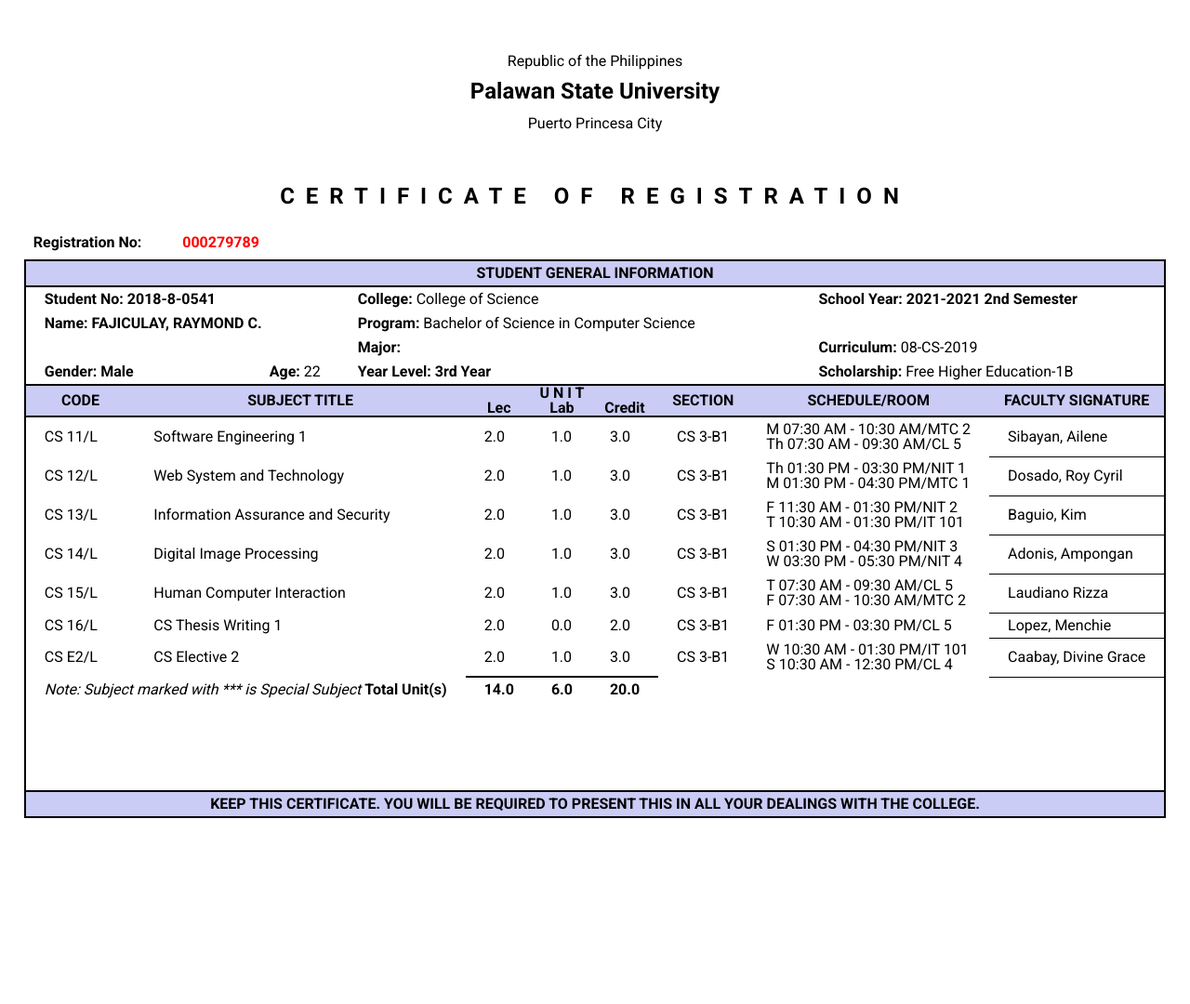
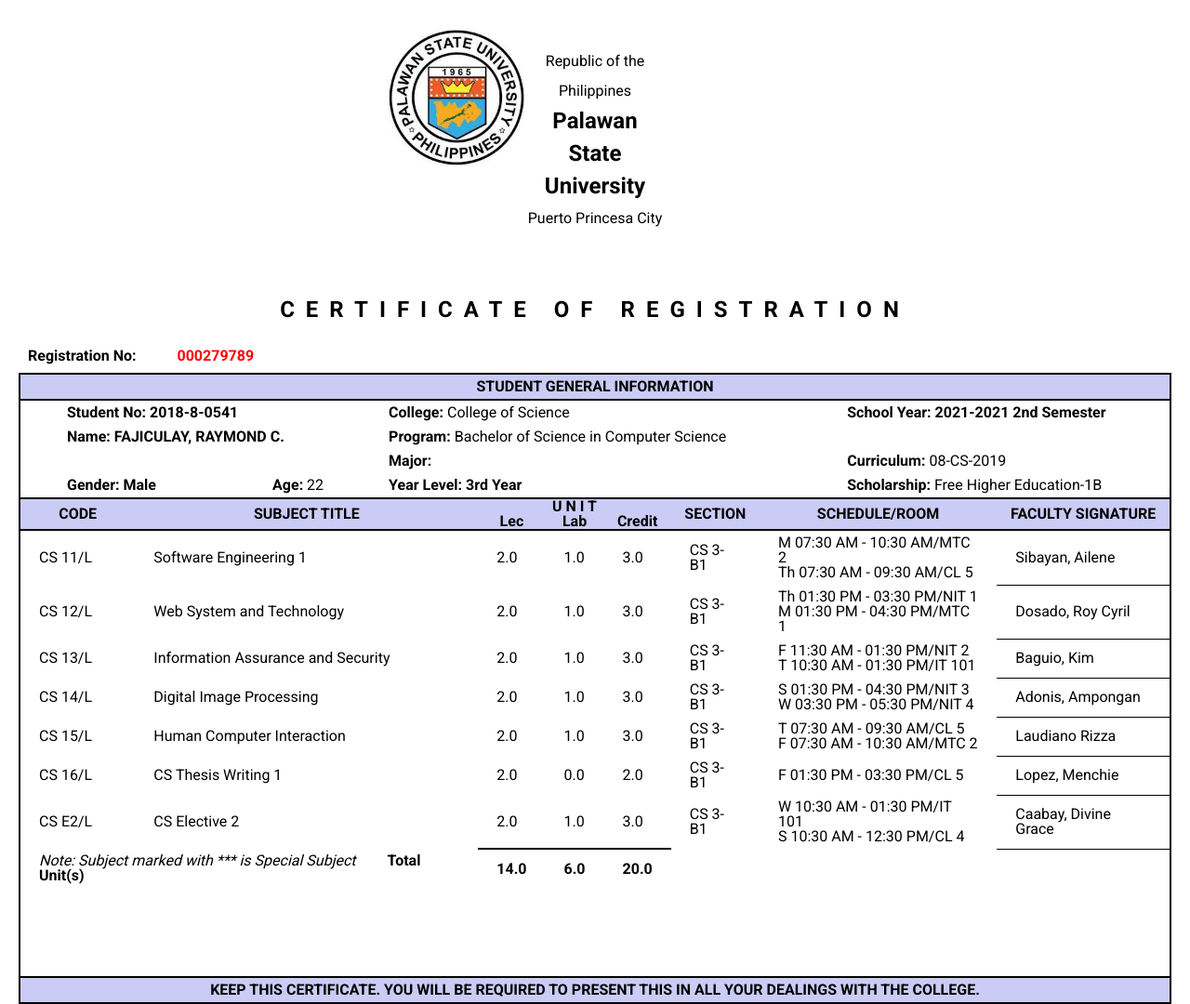
Before and after one commit to INCOGNIZUU/cs12-act-4, a plain HTML site: page index.html in a window 1280 px wide. Shown: the whole page at 93% size. Before the commit the page ends 880 px from the top, so only its background shows below. Drawn offline with Linux system fonts and the light colour scheme.

Commit message:
momentary fix for image

```diff
--- a/index.html
+++ b/index.html
@@ -17,12 +17,13 @@
     <header>
       <div class="mHead">
         <img src="download.jpg" alt="PSU Logo" />
+        <p class="heading">
+          Republic of the Philippines <br />
+          <span class="PSU">Palawan State University</span><br />
+          Puerto Princesa City
+        </p>
+        <img class="xdisplay" src="download.jpg" alt="PSU Logo" />
       </div>
-      <p class="heading">
-        Republic of the Philippines <br />
-        <span class="PSU">Palawan State University</span><br />
-        Puerto Princesa City
-      </p>
       <h1>Certificate of Registration</h1>
     </header>
     <main>
--- a/style.css
+++ b/style.css
@@ -8,15 +8,28 @@ body {
   font-size: 16px;
   font-family: "Roboto", sans-serif;
 }
+header {
+  display: flex;
+  flex-direction: column;
+  align-items: center;
+}
+.mHead {
+  display: flex;
+  flex-direction: row;
+  justify-content: center;
+  width: 35%;
+}
 img {
-  display: none;
+  margin-top: 30px;
   height: 150px;
 }
-/* .mHead {
-  display: flex;
-  justify-content: center;
-} */
+.xdisplay {
+  opacity: 0;
+}
 .heading {
+  flex: 1;
+  align-items: flex-start;
+  width: 100%;
   text-align: center;
   margin: 50px 0;
   line-height: 2em;
@@ -86,6 +99,7 @@ td {
 .mkBold {
   font-weight: 700;
   font-style: normal;
+  margin-left: 30px;
 }
 .fctSign {
   border-bottom: 1px solid black;
```
